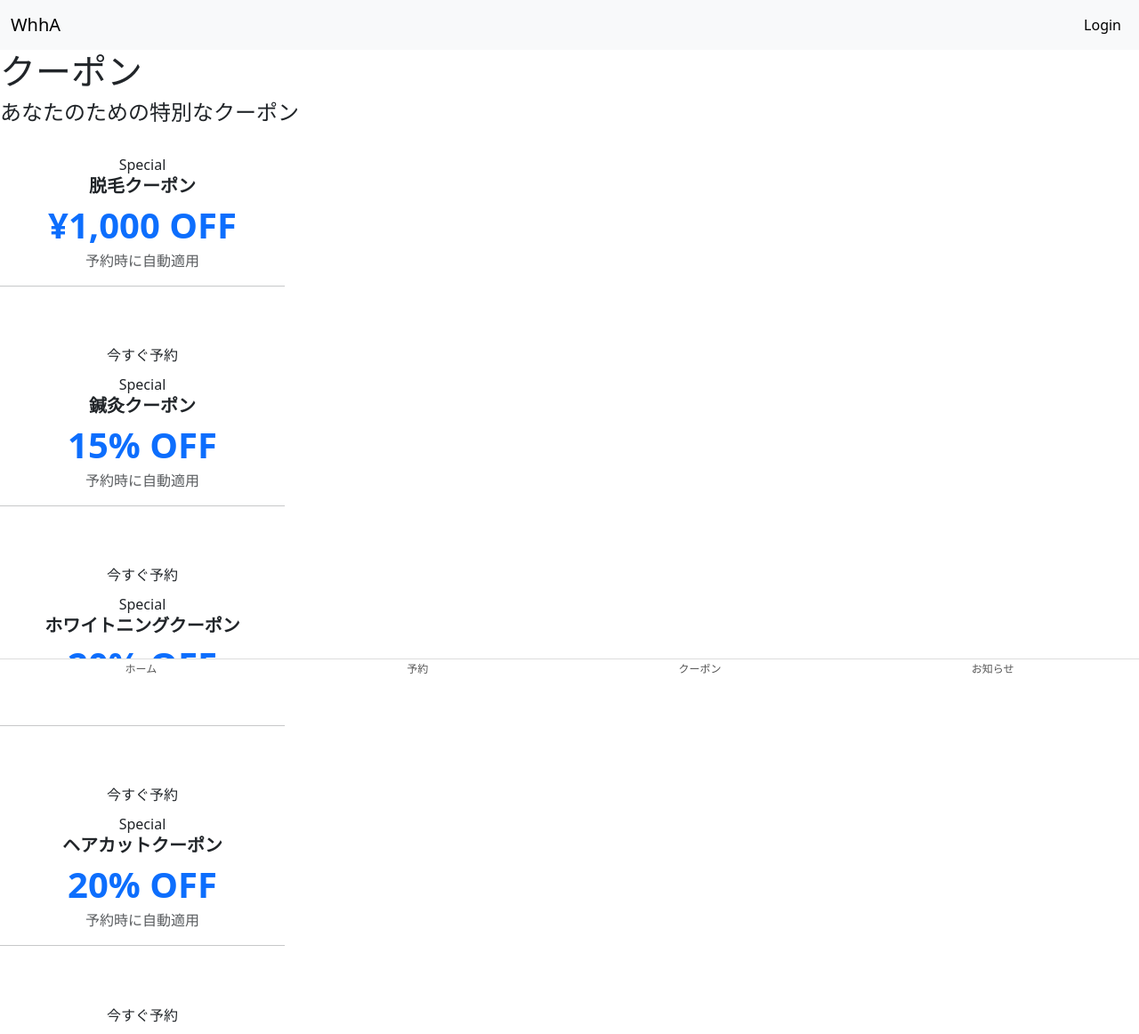
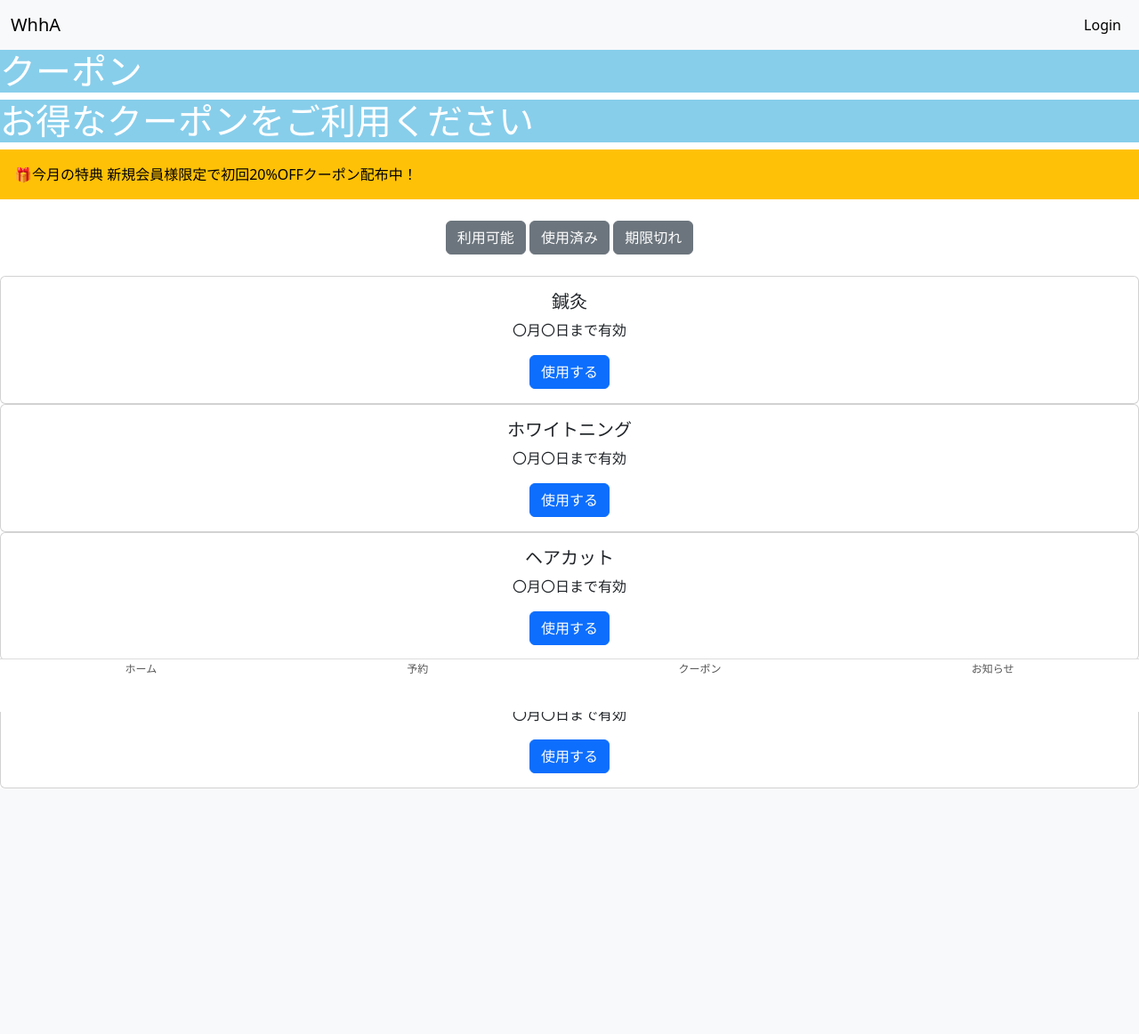
Before and after one commit to kbanchi-school/many-booking-site, a Flask app: page /coupon/ in a window 1280 px wide. Shown: the whole page at 89% size. After the commit the page ends 886 px from the top, so only its background shows below. Run offline with Flask 3, Linux system fonts and the light colour scheme; some libraries are stand-ins or nearby versions.

Commit message:
kazunori

```diff
--- a/templates/coupon.html
+++ b/templates/coupon.html
@@ -1,87 +1,61 @@
 {% extends "layout.html" %}
 
 {% block content %}
-<h1>クーポン</h1>
-<h4>あなたのための特別なクーポン</h4>
+<h1 class="text-white main-color">クーポン</h1>
+<h1 class="text-white main-color">お得なクーポンをご利用ください</h1>
+
+<div class="text-bg-warning p-3">🎁今月の特典  新規会員様限定で初回20%OFFクーポン配布中！</div>
+
+<br>
+
+ <div class="text-center">
+<button type="button" class="btn btn-secondary">利用可能</button>
+<button type="button" class="btn btn-secondary">使用済み</button>
+<button type="button" class="btn btn-secondary">期限切れ</button>
+</div>
+
 <br>
 
 
-<!-- 脱毛 -->
-<div class="col-md-6 col-lg-3">
-  <div class="coupon-card luxury-coupon text-center">
-    <div class="shine"></div>
-    <div class="ribbon"><span>Special</span></div>
-    <div class="coupon-header">
-      <i class="bi bi-flower3"></i>
-      <h5 class="fw-bold">脱毛クーポン</h5>
-    </div>
-    <div class="coupon-body">
-      <p class="display-6 fw-bold text-primary mb-1">¥1,000 OFF</p>
-      <p class="text-muted">予約時に自動適用</p>
-      <hr class="coupon-divider">
-      <span class="badge luxury-badge mb-3">有効期限: 2025/12/31</span><br>
-      <button class="btn luxury-btn px-4 py-2">今すぐ予約</button>
-    </div>
+  <div class="text-center">
+    <div class="card">
+      <div class="card-body">
+        <h5 class="card-title">鍼灸</h5>
+        <p class="card-text">〇月〇日まで有効</p>
+        <a href="#" class="btn btn-primary">使用する</a>
+      </div>
+  </div>
+</div>
+  <div class="text-center">
+
+
+    <div class="card">
+      <div class="card-body">
+        <h5 class="card-title">ホワイトニング</h5>
+        <p class="card-text">〇月〇日まで有効</p>
+        <a href="#" class="btn btn-primary">使用する</a>
+      </div>
   </div>
 </div>
 
-<!-- 鍼灸 -->
-<div class="col-md-6 col-lg-3">
-  <div class="coupon-card luxury-coupon text-center">
-    <div class="shine"></div>
-    <div class="ribbon"><span>Special</span></div>
-    <div class="coupon-header">
-      <i class="bi bi-droplet"></i>
-      <h5 class="fw-bold">鍼灸クーポン</h5>
-    </div>
-    <div class="coupon-body">
-      <p class="display-6 fw-bold text-primary mb-1">15% OFF</p>
-      <p class="text-muted">予約時に自動適用</p>
-      <hr class="coupon-divider">
-      <span class="badge luxury-badge mb-3">有効期限: 2025/12/31</span><br>
-      <button class="btn luxury-btn px-4 py-2">今すぐ予約</button>
-    </div>
+  <div class="text-center">
+    <div class="card">
+      <div class="card-body">
+        <h5 class="card-title">ヘアカット</h5>
+        <p class="card-text">〇月〇日まで有効</p>
+        <a href="#" class="btn btn-primary">使用する</a>
+      </div>
   </div>
 </div>
 
-<!-- ホワイトニング -->
-<div class="col-md-6 col-lg-3">
-  <div class="coupon-card luxury-coupon text-center">
-    <div class="shine"></div>
-    <div class="ribbon"><span>Special</span></div>
-    <div class="coupon-header">
-      <i class="bi bi-brightness-high"></i>
-      <h5 class="fw-bold">ホワイトニングクーポン</h5>
-    </div>
-    <div class="coupon-body">
-      <p class="display-6 fw-bold text-primary mb-1">20% OFF</p>
-      <p class="text-muted">予約時に自動適用</p>
-      <hr class="coupon-divider">
-      <span class="badge luxury-badge mb-3">有効期限: 2025/12/31</span><br>
-      <button class="btn luxury-btn px-4 py-2">今すぐ予約</button>
-    </div>
+  <div class="text-center">
+    <div class="card">
+      <div class="card-body">
+        <h5 class="card-title">脱毛</h5>
+        <p class="card-text">〇月〇日まで有効</p>
+        <a href="#" class="btn btn-primary">使用する</a>
+      </div>
   </div>
 </div>
 
-<!-- ヘアカット -->
-<div class="col-md-6 col-lg-3">
-  <div class="coupon-card luxury-coupon text-center">
-    <div class="shine"></div>
-    <div class="ribbon"><span>Special</span></div>
-    <div class="coupon-header">
-      <i class="bi bi-scissors"></i>
-      <h5 class="fw-bold">ヘアカットクーポン</h5>
-    </div>
-    <div class="coupon-body">
-      <p class="display-6 fw-bold text-primary mb-1">20% OFF</p>
-      <p class="text-muted">予約時に自動適用</p>
-      <hr class="coupon-divider">
-      <span class="badge luxury-badge mb-3">有効期限: 2025/12/31</span><br>
-      <button class="btn luxury-btn px-4 py-2">今すぐ予約</button>
-    </div>
-  </div>
-</div>
-
-</div>
-</div>
 {% endblock %}
```
Also changed, not shown: templates/reservation.html (+16 -52 lines).
